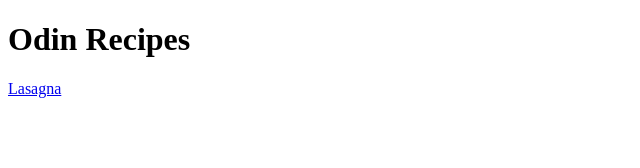
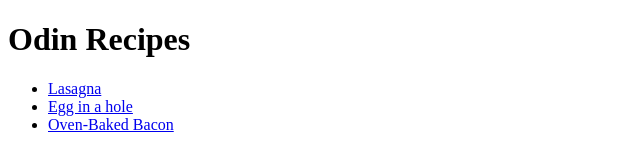
Before and after one commit to CatouKiri/odin-recipes, a plain HTML site: page index.html in a window 1280 px wide. Shown: the whole page, without its empty margins (0-640 px from the left). Drawn offline with Linux system fonts and the light colour scheme.

Commit message:
Update index.html

```diff
--- a/index.html
+++ b/index.html
@@ -6,6 +6,10 @@
     </head>
     <body>
         <h1>Odin Recipes</h1>
-        <a href="./recipes/lasagna.html">Lasagna</a>
+        <ul>
+            <li><a href="./recipes/lasagna.html">Lasagna</a></li>
+            <li><a href="./recipes/egg-in-a-hole.html">Egg in a hole</a></li>
+            <li><a href="./recipes/oven-baked-bacon.html">Oven-Baked Bacon</a></li>
+        </ul>
     </body>
 </html>
```
